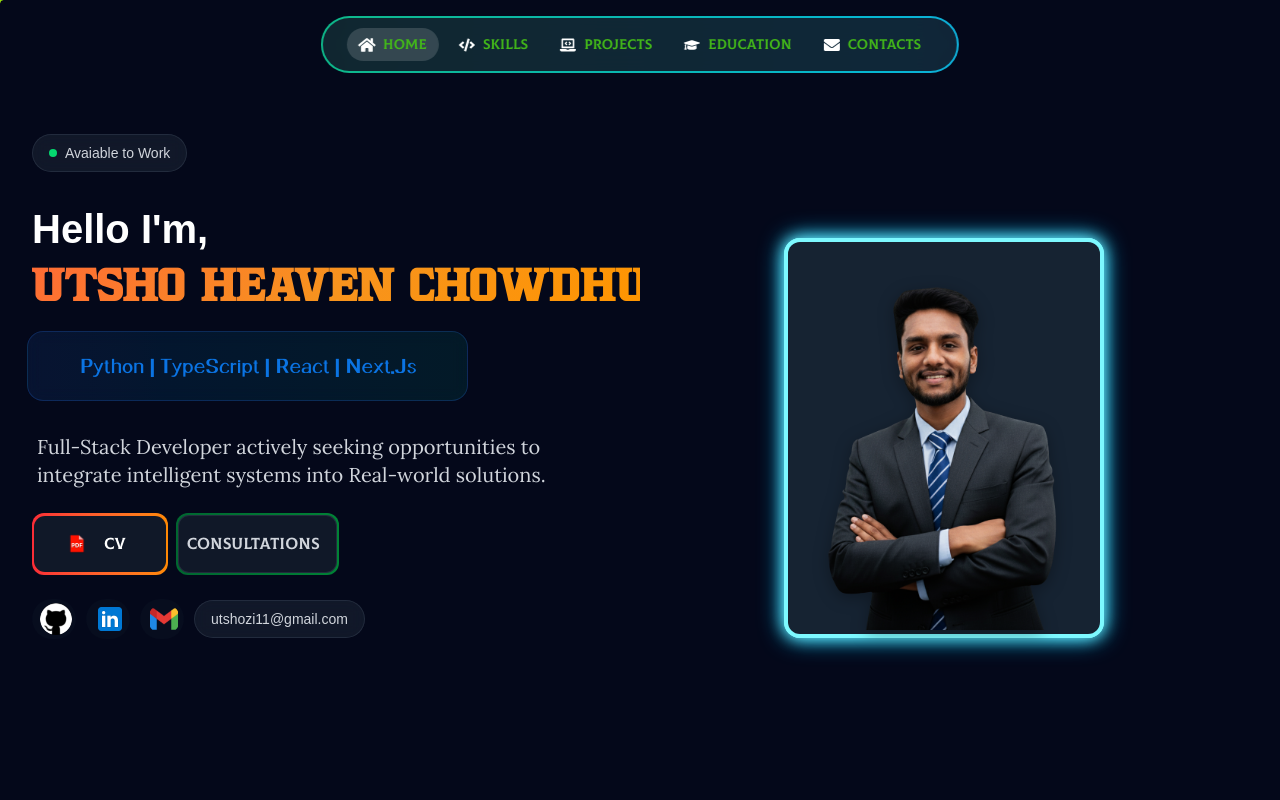
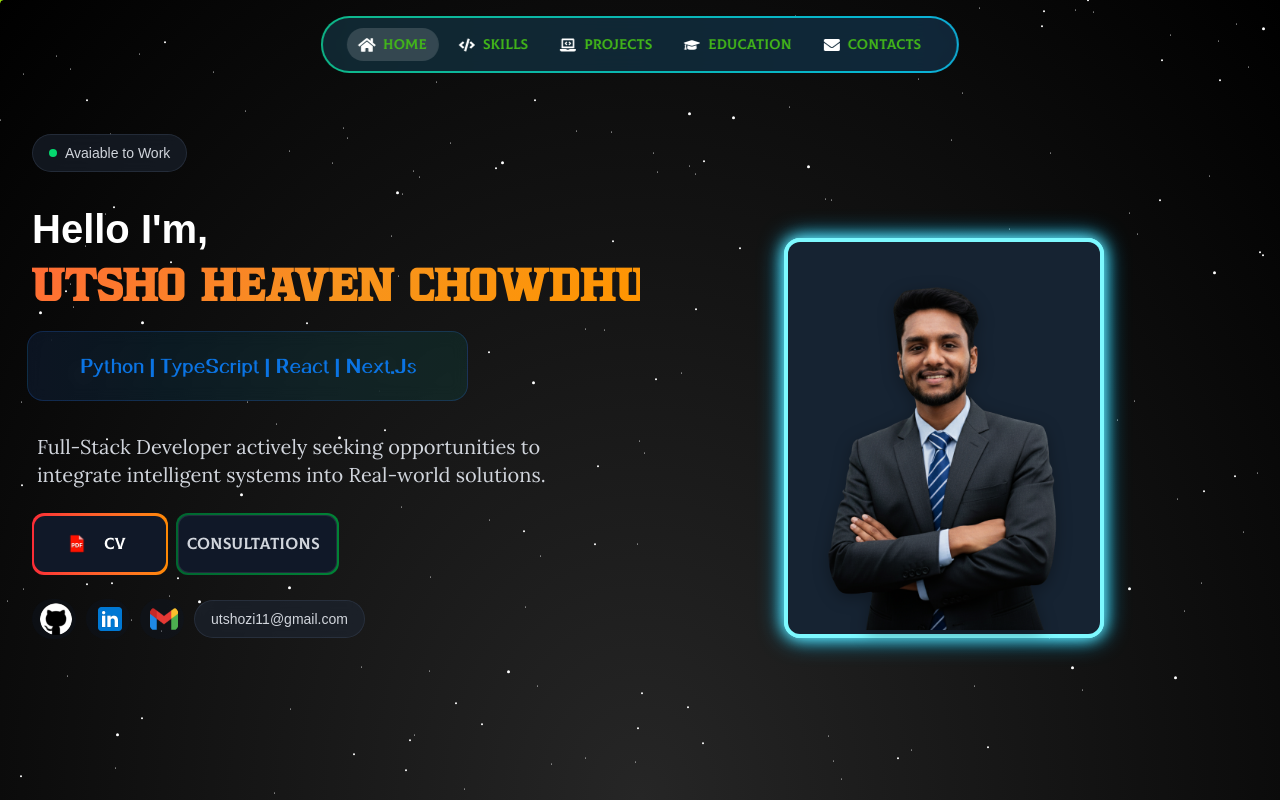
Before and after one commit to uzicodes/utsho-heaven-chowdhury, a Next.js app: page / in a window 1280 px wide. Shown: the top 800 px of the page. Built offline with nearby package versions, Linux system fonts and the light colour scheme.

Commit message:
implemented the stars component & gave the base of BG in the homepage

```diff
--- /dev/null
+++ b/src/app/components/stars.tsx
@@ -0,0 +1,165 @@
+"use client";
+
+import * as React from "react";
+import {
+  type HTMLMotionProps,
+  motion,
+  type SpringOptions,
+  type Transition,
+  useMotionValue,
+  useSpring,
+} from "framer-motion";
+
+import { cn } from "@/lib/utils";
+
+type StarLayerProps = HTMLMotionProps<"div"> & {
+  count: number;
+  size: number;
+  transition: Transition;
+  starColor: string;
+};
+
+function generateStars(count: number, starColor: string) {
+  const shadows: string[] = [];
+
+  for (let i = 0; i < count; i++) {
+    const x = Math.floor(Math.random() * 4000) - 2000;
+    const y = Math.floor(Math.random() * 4000) - 2000;
+
+    shadows.push(`${x}px ${y}px ${starColor}`);
+  }
+
+  return shadows.join(", ");
+}
+
+function StarLayer({
+  count = 1000,
+  size = 1,
+  transition = { repeat: Infinity, duration: 50, ease: "linear" },
+  starColor = "#fff",
+  className,
+  ...props
+}: StarLayerProps) {
+  const [boxShadow, setBoxShadow] = React.useState<string>("");
+
+  React.useEffect(() => {
+    setBoxShadow(generateStars(count, starColor));
+  }, [count, starColor]);
+
+  return (
+    <motion.div
+      animate={{ y: [0, -2000] }}
+      className={cn("absolute top-0 left-0 w-full h-[2000px]", className)}
+      data-slot="star-layer"
+      transition={transition}
+      {...props}
+    >
+      <div
+        className="absolute bg-transparent rounded-full"
+        style={{
+          width: `${size}px`,
+          height: `${size}px`,
+          boxShadow: boxShadow,
+        }}
+      />
+      <div
+        className="absolute bg-transparent rounded-full top-[2000px]"
+        style={{
+          width: `${size}px`,
+          height: `${size}px`,
+          boxShadow: boxShadow,
+        }}
+      />
+    </motion.div>
+  );
+}
+
+type StarsBackgroundProps = React.ComponentProps<"div"> & {
+  factor?: number;
+  speed?: number;
+  transition?: SpringOptions;
+  starColor?: string;
+  pointerEvents?: boolean;
+};
+
+function StarsBackground({
+  children,
+  className,
+  factor = 0.05,
+  speed = 50,
+  transition = { stiffness: 50, damping: 20 },
+  starColor = "#fff",
+  pointerEvents = true,
+  ...props
+}: StarsBackgroundProps) {
+  const offsetX = useMotionValue(1);
+  const offsetY = useMotionValue(1);
+
+  const springX = useSpring(offsetX, transition);
+  const springY = useSpring(offsetY, transition);
+
+  const handleMouseMove = React.useCallback(
+    (e: React.MouseEvent<HTMLDivElement, MouseEvent>) => {
+      const centerX = window.innerWidth / 2;
+      const centerY = window.innerHeight / 2;
+      const newOffsetX = -(e.clientX - centerX) * factor;
+      const newOffsetY = -(e.clientY - centerY) * factor;
+
+      offsetX.set(newOffsetX);
+      offsetY.set(newOffsetY);
+    },
+    [offsetX, offsetY, factor],
+  );
+
+  return (
+    <div
+      className={cn(
+        "relative size-full overflow-hidden bg-[radial-gradient(ellipse_at_bottom,_#262626_0%,_#000_100%)]",
+        className,
+      )}
+      data-slot="stars-background"
+      onMouseMove={handleMouseMove}
+      {...props}
+    >
+      <motion.div
+        className={cn({ "pointer-events-none": !pointerEvents })}
+        style={{ x: springX, y: springY }}
+      >
+        <StarLayer
+          count={1000}
+          size={1}
+          starColor={starColor}
+          transition={{ repeat: Infinity, duration: speed, ease: "linear" }}
+        />
+        <StarLayer
+          count={400}
+          size={2}
+          starColor={starColor}
+          transition={{
+            repeat: Infinity,
+            duration: speed * 2,
+            ease: "linear",
+          }}
+        />
+        <StarLayer
+          count={200}
+          size={3}
+          starColor={starColor}
+          transition={{
+            repeat: Infinity,
+            duration: speed * 3,
+            ease: "linear",
+          }}
+        />
+      </motion.div>
+      {children}
+    </div>
+  );
+}
+
+export {
+  StarLayer,
+  StarsBackground,
+  type StarLayerProps,
+  type StarsBackgroundProps,
+};
--- a/src/app/page.tsx
+++ b/src/app/page.tsx
@@ -1,5 +1,4 @@
 "use client";
-
 
 import Navbar from './Navbar';
 import { useIsMobile } from '../lib/useIsMobile';
@@ -7,7 +6,8 @@ import Head from 'next/head';
 import Image from 'next/image';
 import { FlipWords } from './components/flip-words';
 import BookshelfSection from './BookshelfSection';
-
+// Import the StarsBackground component
+import { StarsBackground } from './components/stars';
 
 export default function Home() {
   const words = [
@@ -26,8 +26,22 @@ export default function Home() {
         <link href="https://fonts.googleapis.com/css2?family=Paytone+One&display=swap" rel="stylesheet" />
       </Head>
       <div className="relative min-h-screen text-white overflow-hidden bg-black">
+
+        {/* Floating Stars Background Layer */}
+        {/* We use fixed positioning to ensure it covers the screen and stays in place while scrolling */}
+        <div className="fixed inset-0 z-0">
+          <StarsBackground
+            className="h-full w-full bg-[#04081A]" // Moved the background color here
+            starColor="#ffffff"
+          />
+        </div>
+
+        {/* Navbar sits on top */}
         <Navbar />
-        <main className="bg-[#04081A] min-h-screen relative z-10 pt-32">
+
+        {/* Main Content */}
+        {/* Removed bg-[#04081A] here so the stars layer behind it is visible */}
+        <main className="min-h-screen relative z-10 pt-32">
           {/* Hero Section */}
           <div className="container mx-auto px-6 lg:px-8">
             <div className="flex min-h-[65vh] items-center">
@@ -233,5 +247,5 @@ export default function Home() {
         </main>
       </div>
     </>
-    );
-  }
+  );
+}
```
